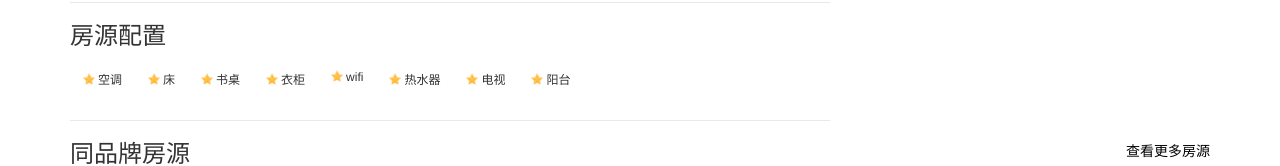
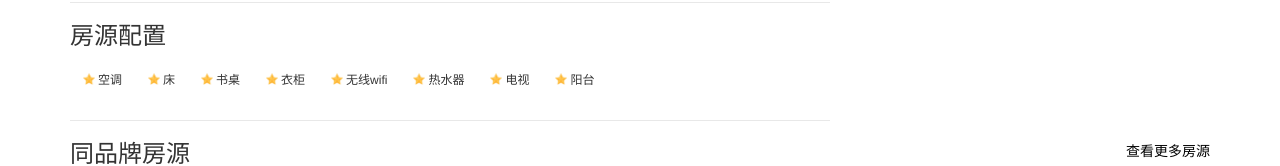
Before and after one commit to shifeng744/hongyi, a plain HTML site: page room.html in a window 1280 px wide. Shown: the part 965-1131 px from the top of the page. Drawn offline with Linux system fonts and the light colour scheme.

Commit message:
第七次好像1

```diff
--- a/room.html
+++ b/room.html
@@ -147,7 +147,7 @@
 											<li><img src="img/16-w.png" alt="" />床</li>
 											<li><img src="img/16-w.png" alt="" />书桌</li>
 											<li><img src="img/16-w.png" alt="" />衣柜</li>
-											<li><img src="img/16-w.png" alt="" />wifi</li>
+											<li><img src="img/16-w.png" alt="" />无线wifi</li>
 											<li><img src="img/16-w.png" alt="" />热水器</li>
 											<li><img src="img/16-w.png" alt="" />电视</li>
 											<li><img src="img/16-w.png" alt="" />阳台</li>
@@ -421,7 +421,7 @@
 											<li><img src="img/16-w.png" alt="" />床</li>
 											<li><img src="img/16-w.png" alt="" />书桌</li>
 											<li><img src="img/16-w.png" alt="" />衣柜</li>
-											<li><img src="img/16-w.png" alt="" />wifi</li>
+											<li><img src="img/16-w.png" alt="" />无线wifi</li>
 											<li><img src="img/16-w.png" alt="" />热水器</li>
 											<li><img src="img/16-w.png" alt="" />电视</li>
 											<li><img src="img/16-w.png" alt="" />阳台</li>
```
